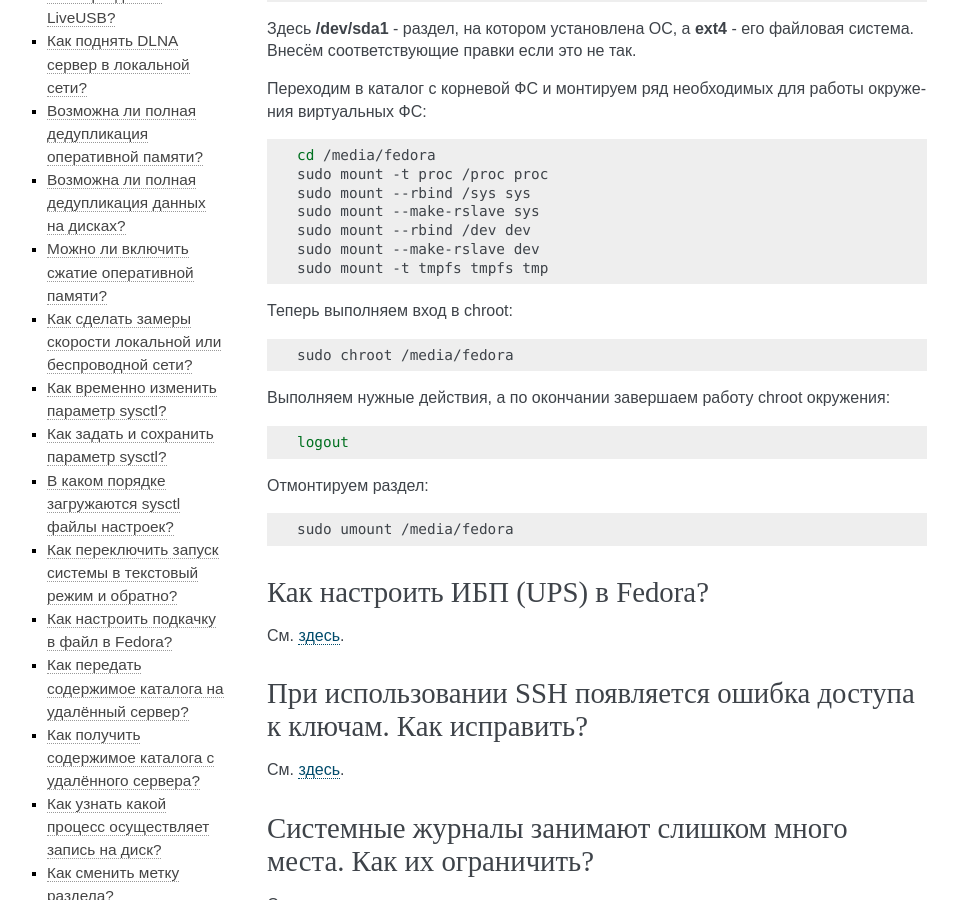
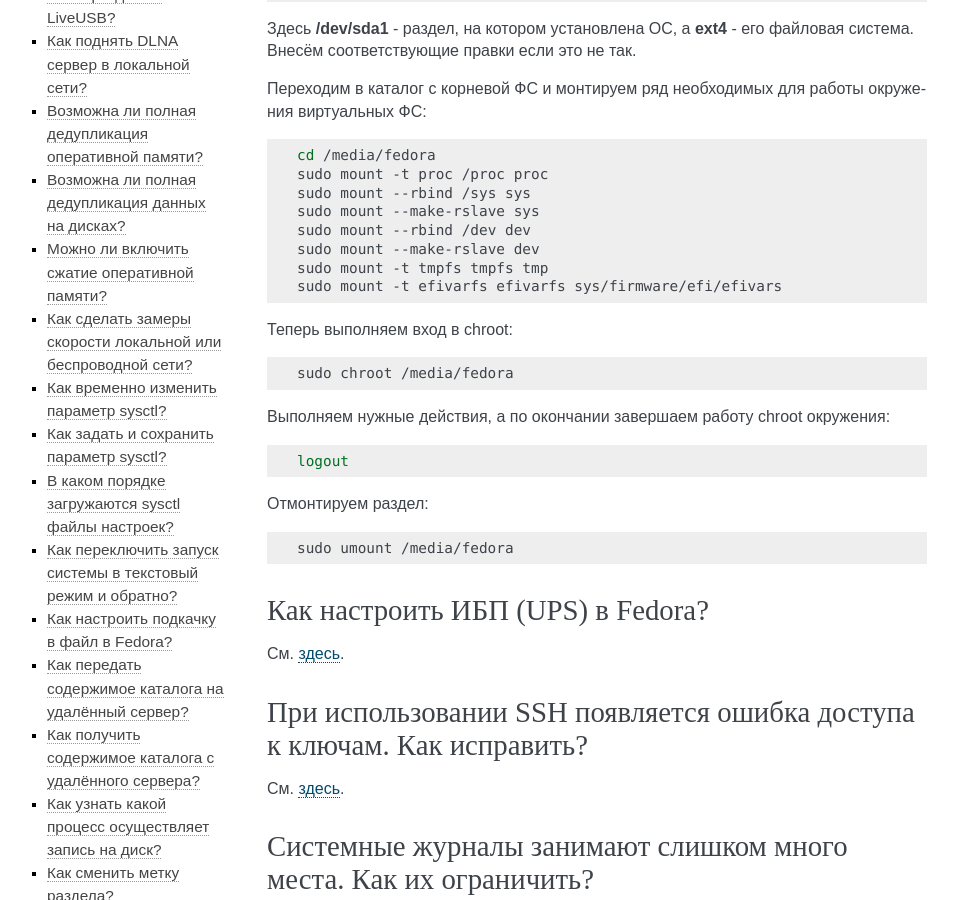
Before and after one commit to RussianFedora/FAQ, a Sphinx documentation site: the page built from source/administration.rst, in a window 1280 px wide and 900 px high, scrolled down 2211 px. Shown: the whole window, without its empty margins (153-1111 px from the left). Built offline with Sphinx 7.4.7, drawn with Linux system fonts in a browser that asks for light colours.

Commit message:
Mound efivars in chroot question.

```diff
--- a/source/administration.rst
+++ b/source/administration.rst
@@ -154,6 +154,7 @@
     sudo mount --rbind /dev dev
     sudo mount --make-rslave dev
     sudo mount -t tmpfs tmpfs tmp
+    sudo mount -t efivarfs efivarfs sys/firmware/efi/efivars
 
 Теперь выполняем вход в chroot:
 
```
